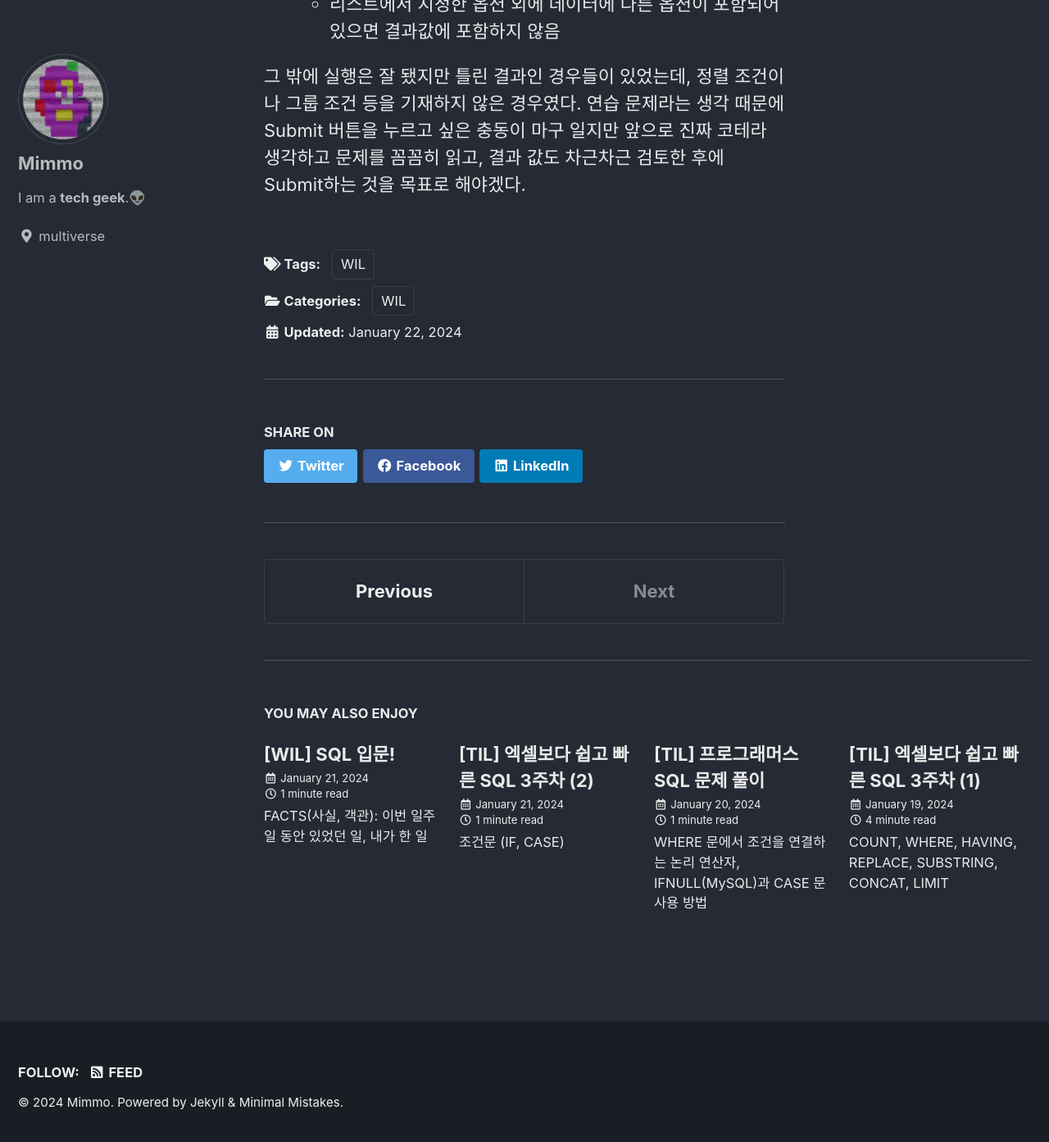
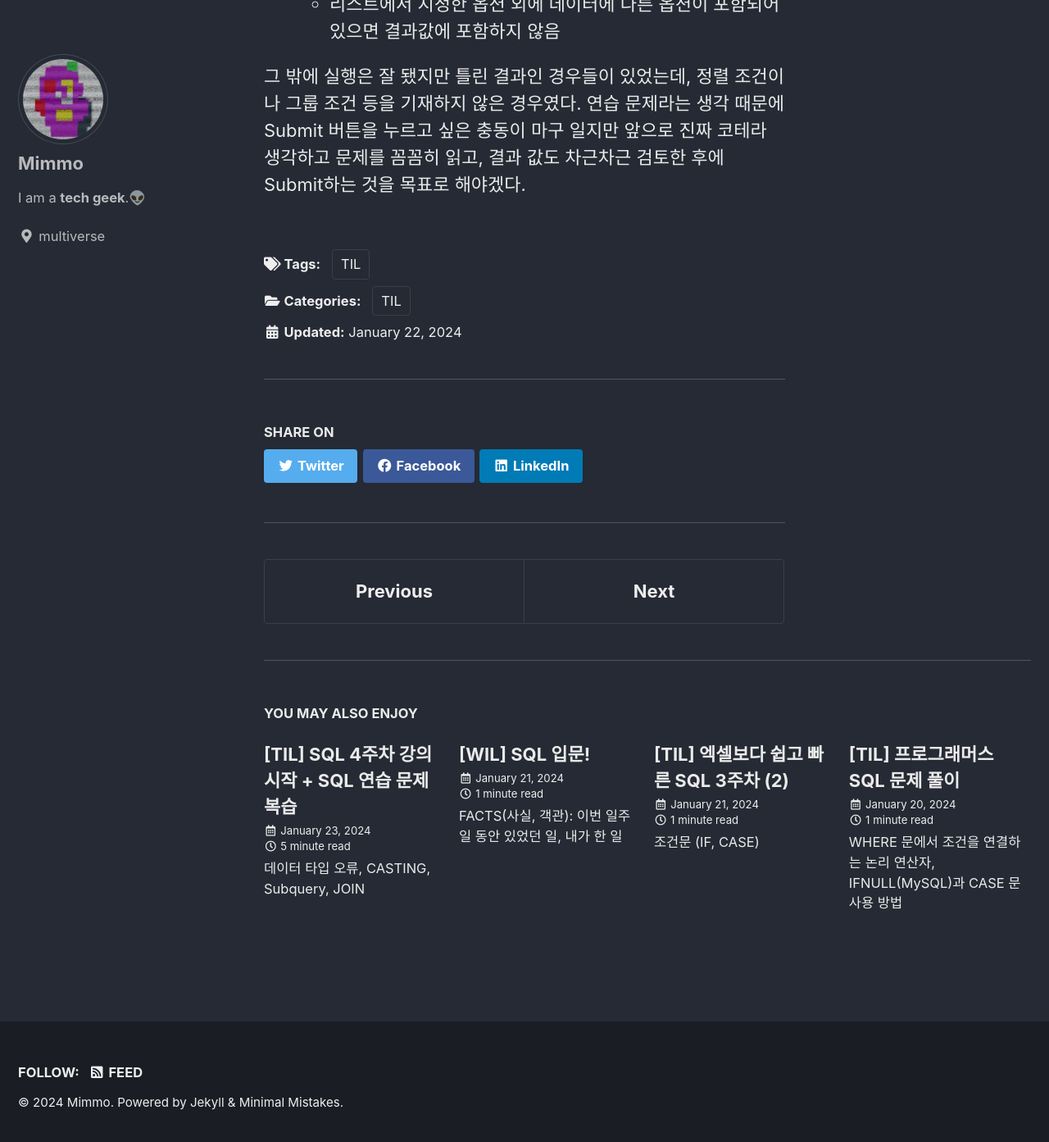
Before and after one commit to dadaproto/dadaproto.github.io, a Jekyll site: the page built from _posts/2024-01-22-til-sql-week-three-03.md, in a window 1280 px wide and 1400 px high, scrolled down 8673 px. Shown: the top 1393 px of the window at 82% size. Built offline with Jekyll 4.4.1, drawn with Linux system fonts in a browser that asks for light colours; cached includes are drawn as plain includes; some web fonts are replaced; some of the changed lines change nothing that is shown.

Commit message:
Update 2024-01-23-til-week-three-four

````diff
--- a/_posts/2024-01-22-til-sql-week-three-03.md
+++ b/_posts/2024-01-22-til-sql-week-three-03.md
@@ -3,9 +3,9 @@
 excerpt: "CASE, IF 조건문을 활용해 여러 조건에 따라 다른 수식 적용해보기 / IN 비교 연산자"
 toc: true
 categories:
-  - WIL
+  - TIL
 tags:
-  - WIL
+  - TIL
 last_modified_at: 2024-01-22T22:47
 ---
 
--- /dev/null
+++ b/_posts/2024-01-23-til-sql-week-three-four.md
@@ -0,0 +1,238 @@
+---
+title: "[TIL] SQL 4주차 강의 시작 + SQL 연습 문제 복습"
+excerpt: "데이터 타입 오류, CASTING, Subquery, JOIN"
+toc: true
+categories:
+  - TIL
+tags:
+  - TIL
+last_modified_at: 2024-01-23T22:22
+---
+
+## Data Type Error
+
+### 데이터 타입 오류가 발생하는 원인들
+
+1. **데이터 타입 불일치**: 열에 저장된 값과 쿼리에서 비교하거나 조작하려는 값의 데이터 타입이 일치하지 않을 때 발생. 예를 들어, 문자열과 숫자를 비교하거나 연산하는 경우에 발생할 수 있다.
+
+   ```sql
+   -- 잘못된 예: 정수형 age를 문자열 '30'과 비교하여 오류 발생
+
+   SELECT * FROM table1 WHERE age = '30'
+   ```
+
+2. **NULL 값 처리:** NULL 값이 예상되는 곳에서 NULL이 아닌 값이 사용되거나, 그 반대의 경우에도 데이터 타입 오류가 발생할 수 있다. NULL 값과 관련된 함수나 연산을 사용할 때 주의!
+
+   ```sql
+   -- 잘못된 예: 정수형을 NULL과 비교할 때는 'IS NULL' 사용해야 함
+
+   SELECT * FROM table1 WHERE age = NULL
+   ```
+
+3. **캐스팅 오류:** 데이터 타입을 변환(Casting)하는 도중에 발생. 예를 들어, 문자열을 숫자로 변환할 때 숫자 형식이 아닌 문자열이 포함되어 있으면 오류가 발생할 수 있다.
+
+   ```sql
+   -- 잘못된 예: 문자열을 정수형으로 변환할 수 없기 때문에 에러 발생
+
+   SELECT CAST('abc' as INT)
+   ```
+
+4. **날짜와 시간 형식:** 날짜나 시간 형식의 값들을 정확하게 입력하지 않았을 때 발생. 데이터베이스 시스템에 따라 날자와 시간 형식에 정확한 맞춤이 필요하다.
+
+   ```sql
+   -- 잘못된 예: name이 문자형(VARCHAR)일 때
+   -- 날짜 형식으로 변환한 값과 비교하여 오류 발생
+
+   SELECT *
+   FROM table1
+   WHERE DATE_FORMAT(NOW(), '%Y-%m-%d') = name
+   ```
+
+5. **집계 함수 사용:** 집계 함수를 사용할 때, 해당 함수의 반환 값의 데이터 타입을 확인해야 한다. 종종 그룹화된 열을 대상으로 하는 집계 함수의 결과는 해당 열의 데이터 타입이 아닐 수 있다.
+
+   ```sql
+   -- 잘못된 예: rating에 1~5 사이의 숫자 외에 'A' 등의 문자가
+   -- 섞여있다고 가정했을 때, 이 상태에서 AVG 함수를 사용하면
+   -- 문자열 'A'를 정수로 변환할 수 없기 때문에 오류 발생
+
+   SELECT cuisine_type, AVG(rating) AS average_rating
+   FROM food_orders
+   GROUP BY cuisine_type
+   ```
+
+### 캐스팅(CASTING)이란?
+
+> 데이터를 한 데이터 타입에서 다른 데이터 타입으로 변환하는 프로세스
+
+```sql
+-- 예시 1 숫자로 변경
+
+SELECT
+	avg(cast(if(rating='Not given', '1', rating) as decimal)) as avg_rate
+FROM food_orders
+
+-- 예시 2 문자로 변경
+
+SELECT concat(restaurant_name, '-', cast(order_id as char))
+FROM food_orders
+```
+
+- 예시 2에서 cast를 쓰지 않아도 실행 결과 값은 같다. MySQL에서는 CONCAT 함수로 문자열과 숫자를 합칠 때 자동으로 형 변환이 이루어지기 때문이다. 하지만 다른 데이터베이스 시스템에서는 제공되지 않는 기능일 수 있으므로 cast 기억하기~!
+
+## 3주차 숙제
+
+> 다음의 조건으로 배달시간이 늦었는지 판단하는 값을 만들기
+
+- 주중: 25분 이상
+- 주말: 30분 이상
+  >
+
+```sql
+SELECT order_id, day_of_the_week, delivery_time,
+CASE
+	WHEN day_of_the_week='Weekday' AND delivery_time >= 25 THEN 'Late'
+	WHEN day_of_the_week='Weekend' AND delivery_time >= 30 THEN 'Late'
+	ELSE '-'
+END AS "delivery_delay"
+FROM food_orders
+```
+
+- 위 쿼리를 활용해 지역별 배달 지연 횟수 카운트 해보기
+
+```sql
+SELECT substr(addr, 1, 2) addr,
+count(*)
+FROM food_orders
+WHERE
+(day_of_the_week='Weekday' AND delivery_time >= 25)
+or (day_of_the_week='Weekend' AND delivery_time >= 30)
+GROUP BY 1
+```
+
+- Results
+  경기 309
+  서울 72
+  대전 22
+  부산 35
+  광주 30
+  인천 34
+  울산 10
+  대구 35
+  세종 7
+
+### CASE 문에서 생성된 컬럼을 WHERE 절에서 직접 참조할 수 있을까?
+
+- 일반적으로 SELECT 문에서 작성한 CASE 조건문에서 생성된 컬럼을 WHERE 절에서 직접 참조할 수 없다. SQL 쿼리의 논리적 실행 순서 때문이다.
+- SQL 쿼리의 논리적 실행 순서
+  1. **`FROM`**: 데이터를 추출할 테이블이나 뷰를 지정
+  2. **`WHERE`**: 조건을 설정하여 특정 행을 필터링
+  3. **`SELECT`**: 선택된 열과 행을 추출
+  4. **`GROUP BY`**: 그룹화를 통해 집계 함수를 사용
+  5. **`HAVING`**: 그룹화된 데이터에 대한 조건을 지정
+  6. **`ORDER BY`**: 정렬을 수행
+- PostgreSQL에서는 CASE 문을 WHERE 절에서 사용할 수 있는 FILTER 절을 지원한다고 함.
+- 경우에 따라 CASE 문을 사용하는 대신 필요한 조건을 WHERE 절에 직접 작성하는 것이 더 효율적일 수 있다.
+
+## 여러 번의 연산을 한 번의 SQL 문으로 수행하기 (Subquery)
+
+### Subquery란?
+
+- SQL 문 내부에 포함된 또 다른 SQL 문이다. 주로 SELECT 문에서 사용하는 경우가 많지만 어떤 부분에서든 사용될 수 있다.
+  ```sql
+  SELECT column1, column2, ...
+  FROM table_name
+  WHERE column_name operator
+  	(
+  	SELECT column_name
+  	FROM another_table
+  	WHERE condition
+  	) as subquery
+  ```
+
+### Subquery가 필요한 경우는?
+
+- 여러번의 연산을 수행해야 할 때
+- 조건문에 연산 결과를 사용해야 할 때
+- 조건에 Query 결과를 사용하고 싶을 때
+
+### Subquery를 사용했을 때의 장점은?
+
+- 복잡한 조건 처리
+- 가독성 향상
+- 유연한 결과 제어
+- 부분 집합 처리
+- 동적 데이터 사용: 주 쿼리의 결과에 따라 동적으로 서브쿼리의 조건 설정 가능
+- 복잡한 데이터 변환: 데이터를 변환하거나 특정 기준에 따라 계산된 값을 활용하여 주 쿼리에 적용할 수 있다.
+
+### Subquery 사용시 고려할 부분은?
+
+- 성능 문제: 중첩되거나 복잡한 로직 때문에 성능에 영향. 대용량 데이터셋을 활용할 때 비효율적인 서브쿼리가 쿼리의 실행 시간을 증가시킬 수 있다.
+- 가독성 및 유지보수
+- 조인(JOIN) 사용 가능한지 확인: 조인을 사용하는 것이 성능면에서 더 효율적일 수 있음. 특히 큰 테이블 간의 관계를 표현할 때~
+- 인덱스 활용: 서브쿼리를 사용하면 주 쿼리에서 인덱스의 효율적 활용이 어려울 수 있다. 적절한 인덱스를 사용해 조인 조건을 설정하는 것이 성능 향상에 도움이 될 수 있다.
+- 데이터베이스 종속성: 데이터베이스 시스템마다 서브쿼리 처리 방식이 다를 수 있다. 어떤 데이터베이스는 조인이 더 효과적, 어떤 데이터베이스는 서브쿼리가 더 효과적일 수 있다.
+- 쿼리 최적화: 지금 이 순간 서브쿼리가 가장 적절한가? 생각해보기
+
+### Subquery 예시
+
+```sql
+select order_id, restaurant_name, if(over_time>=0, over_time, 0) over_time
+from
+(
+select order_id, restaurant_name, food_preparation_time-25 over_time
+from food_orders
+) a
+```
+
+- 서브쿼리에서 ‘food_preparation_time-25’ 에 ‘over_time’ alias를 붙여줬고, 이 값을 주 쿼리에서 가져다 쓸 수 있다.
+- 서브쿼리를 쓰지 않았다면 if 조건문을 사용해야 해 쿼리가 훨씬 복잡해졌을 것이다.
+
+## SQL 코테 연습 문제 복습 (JOIN, LEFT JOIN)
+
+강의에서는 아직 진도가 나가지 않았지만, 홀린 듯 코테 연습 문제를 풀면서 새로운 개념을 선행 학습하고 있다. 오늘은 JOIN을 활용하는 문제가 많았다.
+
+- JOIN은 데이터베이스에서 테이블끼리 연결한다.
+- JOIN은 일치하는 행만 반환하고, 일치하는 행이 없는 경우 결과에서 제외한다.
+- LEFT JOIN은 왼쪽 테이블의 모든 행을 포함하고, 오른쪽 테이블과 일치하는 행이 없는 경우에도 왼쪽 테이블의 모든 행이 결과에 포함된다. 오른쪽 테이블의 일치하지 않는 부분은 NULL 값으로 채워진다.
+
+> [문제: 카테고리 별 도서 판매량 집계하기](https://arc.net/l/quote/kuqcvabx)
+
+```sql
+-- 1
+SELECT b.category, sum(s.sales) total_sales
+FROM book AS b
+JOIN book_sales AS s USING (BOOK_ID)
+WHERE year(s.sales_date) = 2022 AND month(s.sales_date) = 1
+GROUP BY category
+ORDER BY category
+
+-- 2
+SELECT category, sum(sales)
+FROM book
+JOIN book_sales using (book_id)
+WHERE sales_date like '2022-01%'
+GROUP BY category
+ORDER BY category
+
+-- 3
+SELECT category, sum(sales)
+FROM book
+JOIN book_sales on book.book_id = book_sales.book_id
+WHERE sales_date like '2022-01%'
+GROUP BY category
+ORDER BY category
+```
+
+- 조금씩 다르게 적어 Submit 했고, 결과는 셋 다 같다.
+- JOIN한 테이블에 alias가 필요한 경우는 두 테이블에 같은 이름을 가진 컬럼이 있을 경우
+
+### JOIN ON, JOIN USING
+
+- `JOIN ON`
+  - 특정 조건에 따라 두 테이블을 연결할 때 사용
+  - 연결 조건이 복잡하거나 여러 컬럼 사용할 때 유용
+  - `JOIN table2 on table1.column_name = table2.column_name`
+- `JOIN USING`
+  - 두 테이블 간의 특정 컬럼 이름이 같을 때 사용
+  - 간단한 조인을 수행할 때 편리
+  - `JOIN table2 using (column_name)`
````
